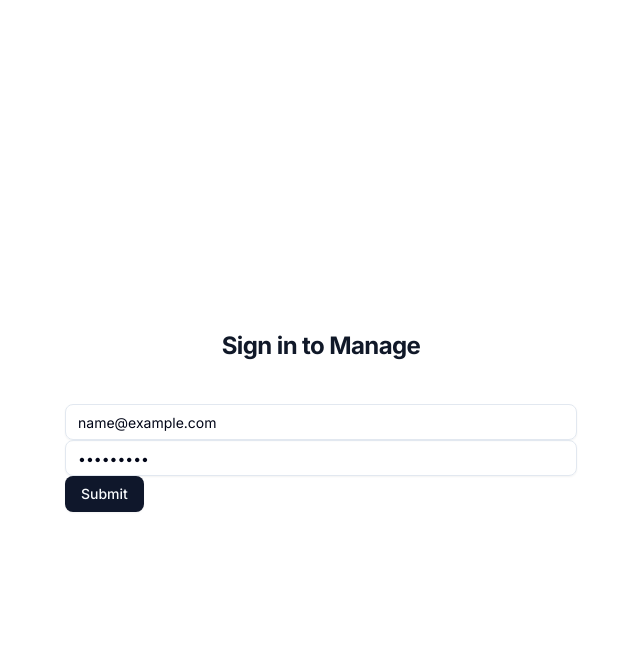
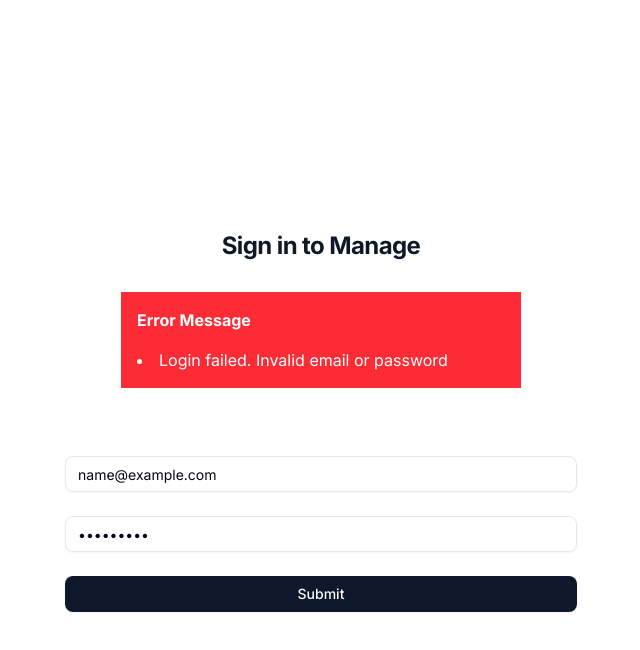
Before and after one commit to farhanhr/not-medyum-fe, a Next.js app: page /login in a window 1280 px wide. Both pictures are taken after typing "name@example.com", "Sample123" into the empty fields and a click on the button "Submit". Shown: the top 650 px of the page, without its empty margins (319-959 px from the left). Built offline with nearby package versions, Linux system fonts and the light colour scheme; no server answers.

Commit message:
state & error for login

```diff
--- a/lib/axios.ts
+++ b/lib/axios.ts
@@ -8,3 +8,5 @@ const axiosInstance = axios.create({
         'Content-Type': 'application/json'
     }
 })
+
+export default axiosInstance
--- a/package.json
+++ b/package.json
@@ -13,6 +13,7 @@
     "axios": "^1.9.0",
     "class-variance-authority": "^0.7.1",
     "clsx": "^2.1.1",
+    "cookies-next": "^6.0.0",
     "lucide-react": "^0.514.0",
     "next": "15.3.3",
     "react": "^19.0.0",
--- a/src/app/(auth)/login/form/index.tsx
+++ b/src/app/(auth)/login/form/index.tsx
@@ -5,6 +5,8 @@ import { useRouter } from "next/navigation"
 import React, { useState } from "react";
 import { useFormStatus } from "react-dom";
 import { formSchema } from "./validation";
+import  axiosInstance from "../../../../../lib/axios";
+import { setCookie } from "cookies-next";
 
 const SubmitButton = () => {
     const {pending} = useFormStatus()
@@ -20,8 +22,8 @@ const SubmitButton = () => {
 const FormSignIn = () => {
     const router = useRouter();
 
-    const [email, setEmail] = useState();
-    const [password, setPassword] = useState();
+    const [email, setEmail] = useState("");
+    const [password, setPassword] = useState("");
     const [error, setError] = useState<string[]>([]);
 
     const handleLogin = async (e: React.FormEvent) => {
@@ -38,6 +40,15 @@ const FormSignIn = () => {
             setError(errorMessage)
             return;
         }
+
+        await axiosInstance.post('/login', { email: email, password: password })
+          .then((response) => {
+            setCookie('accessToken', response.data.access_token)
+            router.push('/dashboard')
+          }).catch((error) => {
+            setError(['Login failed. Invalid email or password'])
+            return;
+          })
     }
     return (
         <div className="w-full h-screen">
@@ -48,11 +59,25 @@ const FormSignIn = () => {
                     </h2>
                 </div>
 
+                {error.length > 0 && (
+                    <div className="mx-auto my-7 bg-red-500 w-[400px] p-4 round-lg text-white">
+                        <div className="font-bold mb-4"> Error Message</div>
+
+                        <ul className="list-disc list-inside">
+                            {error?.map((value, index) => (
+                                <li key={index}>{value}</li>
+                            ))}
+                        </ul>
+                    </div>
+                )}
+
                 <div className="mt-10 sm:mx-auto sm:w-full sm:mx-w-sm">
-                    <Input type="email" placeholder="example@mail.com" name="email" required />
-                    <Input type="password" placeholder="password" name="password" required />
+                    <form onSubmit={handleLogin} className="space-y-6">
+                    <Input type="email" onChange={(e) => setEmail(e.target.value)} value={email} placeholder="example@mail.com" name="email" required />
+                    <Input type="password" onChange={(e) => setPassword(e.target.value)} value={password} placeholder="password" name="password" required />
 
-                    <Button>Submit</Button>
+                    <SubmitButton />
+                    </form>
                 </div>
             </div>
         </div>
```
Also changed, not shown: 1 other file (tests, documents, lock files or other folders).
